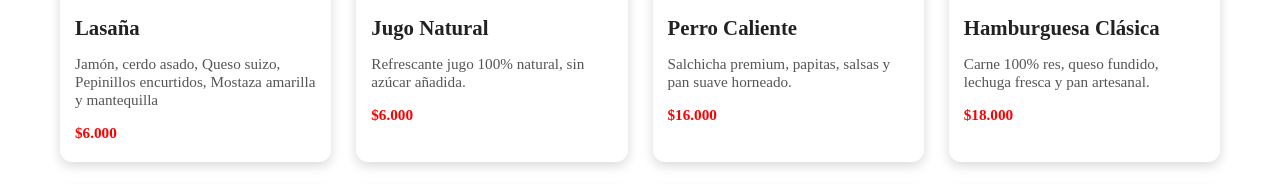
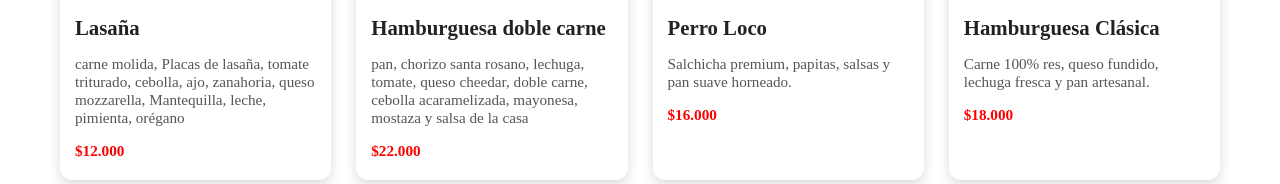
Before and after one commit to DevKonnyAlucema/Restaurante_Caprichos, a plain HTML site: page menu_digital.html in a window 1280 px wide. Shown: the part 401-585 px from the top of the page. Drawn offline with Linux system fonts and the light colour scheme; grey boxes are pictures that could not be loaded.

Commit message:
agg descripcion de las comidas

```diff
--- a/menu_digital.html
+++ b/menu_digital.html
@@ -35,20 +35,23 @@
             <div class="producto">
                 <img src="img/COMIDAS/sandwichCompleto.png" alt="Jugo natural">
                 <h3>Lasaña</h3>
-                <p>Jamón, cerdo asado, Queso suizo, Pepinillos encurtidos, Mostaza amarilla y mantequilla</p>
-                <p class="precio">$6.000</p>
+                <p>carne molida, Placas de lasaña, tomate triturado, cebolla, ajo,
+                 zanahoria, queso mozzarella, Mantequilla, leche, pimienta, orégano</p>
+                <p class="precio">$12.000</p>
             </div>
 
 
             <div class="producto">
                 <img src="img/COMIDAS/hamburguesa2.png" alt="Jugo natural">
-                <h3>Jugo Natural</h3>
-                <p>Refrescante jugo 100% natural, sin azúcar añadida.</p>
-                <p class="precio">$6.000</p>
+                <h3>Hamburguesa doble carne</h3>
+                <p>pan, chorizo santa rosano, lechuga, tomate, queso cheedar,
+                    doble carne, cebolla acaramelizada, mayonesa, mostaza y salsa de la casa</p>
+                </p>
+                <p class="precio">$22.000</p>
             </div>
             <div class="producto">
                 <img src="img/COMIDAS/perro.jpg" alt="Perro caliente">
-                <h3>Perro Caliente</h3>
+                <h3>Perro Loco</h3>
                 <p>Salchicha premium, papitas, salsas y pan suave horneado.</p>
                 <p class="precio">$16.000</p>
             </div>
@@ -89,7 +92,7 @@
 
             <div class="producto">
                 <img src="img/COMIDAS/picada.png" alt="Jugo natural">
-                <h3>Jugo Natural</h3>
+                <h3>Picada</h3>
                 <p>Refrescante jugo 100% natural, sin azúcar añadida.</p>
                 <p class="precio">$6.000</p>
             </div>
```
